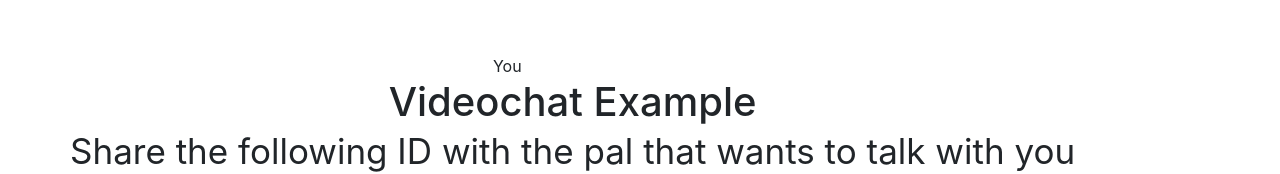
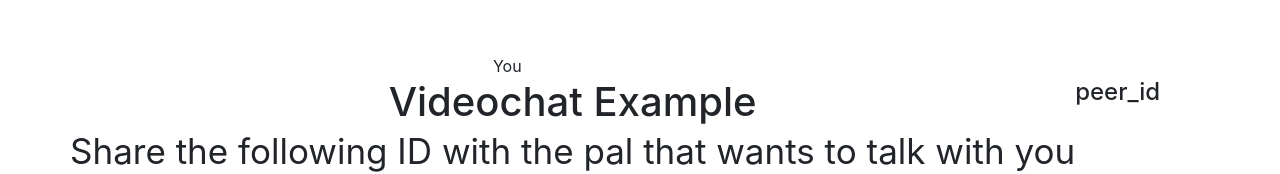
Before and after one commit to SalmaFST2019/ProjetWEBRTC, a plain HTML site: page index.html in a window 1280 px wide. Shown: the part 228-402 px from the top of the page. Drawn offline with nearby package versions, Linux system fonts and the light colour scheme; no server answers; files whose address does not match are found by name.

Commit message:
Update index.html

```diff
--- a/index.html
+++ b/index.html
@@ -40,7 +40,7 @@
             </h1>
             <!-- The ID of your current session -->
             <h4 class="text-center">
-                <span id="peer-id-label"></span>
+                <span id="peer-id-label">peer_id</span>
             </h4>
             <div class="col-md-12 col-lg-12">
                 <div class="form-horizontal" id="connection-form">
```
